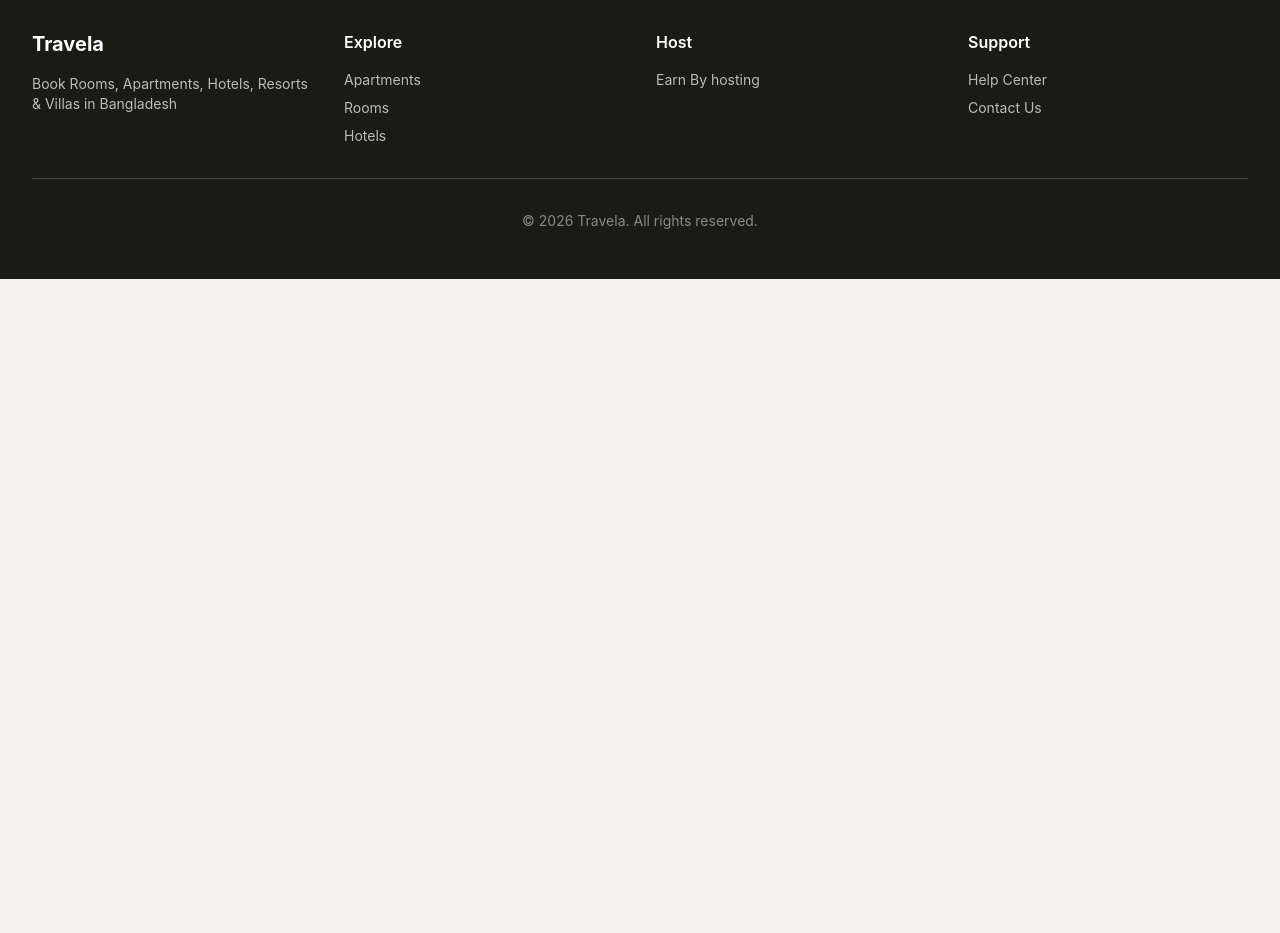
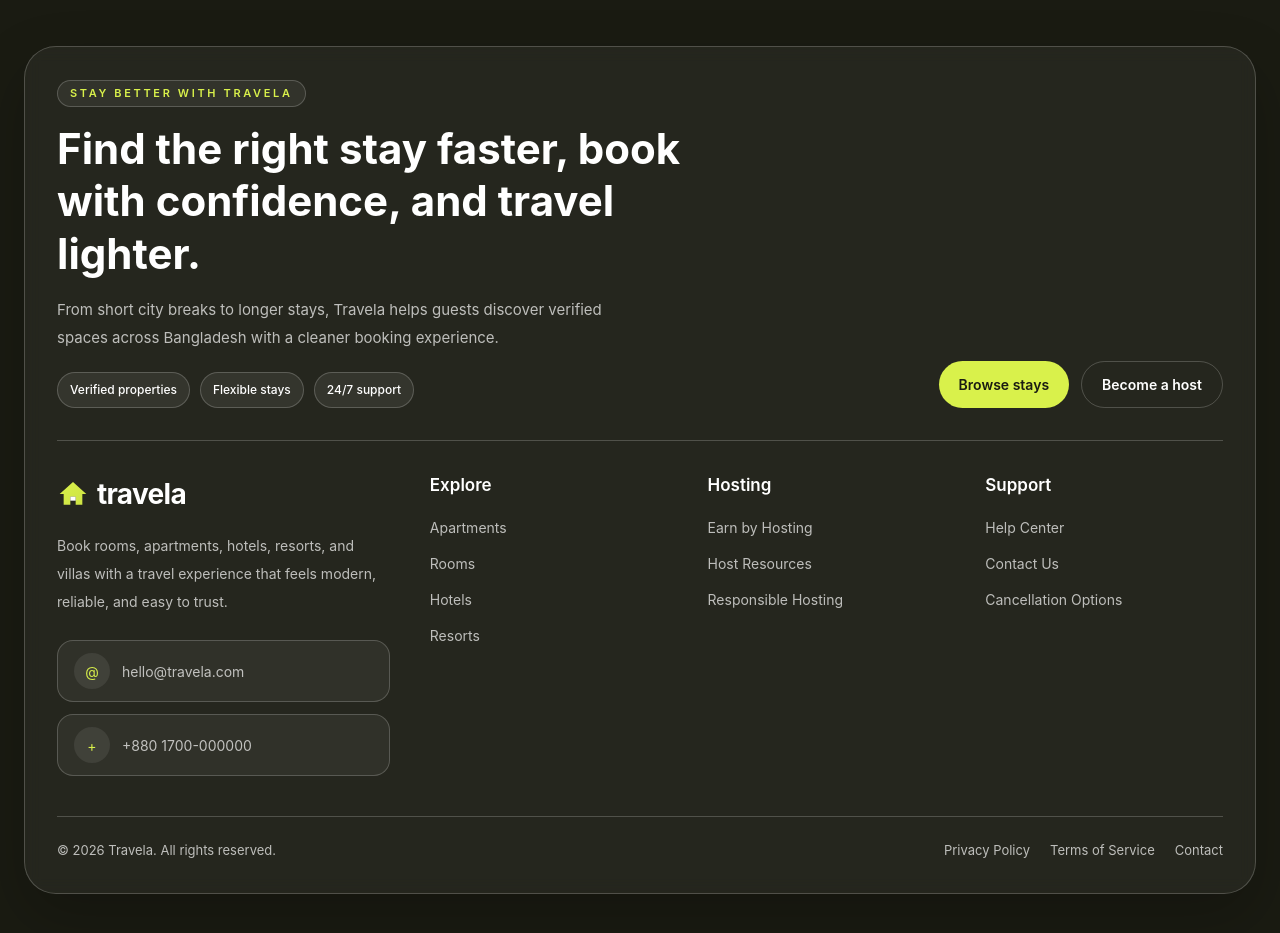
Before and after one commit to Progressive-Byte/xyz_travellers_frontend, a Next.js app: page / in a window 1280 px wide. Shown: the part 3800-4733 px from the top of the page. Before the commit the page ends 4079 px from the top, so only its background shows below. Built offline with nearby package versions, Linux system fonts and the light colour scheme.

Commit message:
redesign footer component and add refresh task docs

```diff
--- a/components/layout/Footer.tsx
+++ b/components/layout/Footer.tsx
@@ -2,64 +2,162 @@ import React from "react";
 import Link from "next/link";
 
 export const Footer: React.FC = () => {
+  const footerGroups = [
+    {
+      title: "Explore",
+      links: [
+        { label: "Apartments", href: "/apartments" },
+        { label: "Rooms", href: "/rooms" },
+        { label: "Hotels", href: "/hotels" },
+        { label: "Resorts", href: "/resorts" },
+      ],
+    },
+    {
+      title: "Hosting",
+      links: [
+        { label: "Earn by Hosting", href: "/host" },
+        { label: "Host Resources", href: "/host/resources" },
+        { label: "Responsible Hosting", href: "/host/guidelines" },
+      ],
+    },
+    {
+      title: "Support",
+      links: [
+        { label: "Help Center", href: "/help" },
+        { label: "Contact Us", href: "/contact" },
+        { label: "Cancellation Options", href: "/help/cancellations" },
+      ],
+    },
+  ];
+
   return (
-    <footer className="bg-footer-bg text-footer-text py-12 mt-12">
-      <div className="max-w-7xl mx-auto px-4 sm:px-6 lg:px-8">
-        <div className="grid grid-cols-1 md:grid-cols-4 gap-8">
+    <footer className="mt-14 bg-footer-bg text-footer-text">
+      <div className="mx-auto max-w-7xl px-6 py-10 md:py-14">
+        <div className="rounded-[32px] border border-footer-border bg-white/5 p-6 shadow-[0_24px_60px_rgba(0,0,0,0.22)] backdrop-blur-sm md:p-8">
+          <div className="flex flex-col gap-8 border-b border-footer-border pb-8 lg:flex-row lg:items-end lg:justify-between">
+            <div className="max-w-2xl">
+              <div className="inline-flex items-center gap-2 rounded-full border border-footer-border bg-white/6 px-3 py-1 text-[11px] font-semibold uppercase tracking-[0.24em] text-primary">
+                Stay Better With Travela
+              </div>
+              <h2 className="mt-4 font-sora text-3xl font-bold leading-tight text-footer-text md:text-[42px]">
+                Find the right stay faster, book with confidence, and travel lighter.
+              </h2>
+              <p className="mt-4 max-w-xl text-[15px] leading-7 text-footer-text-muted">
+                From short city breaks to longer stays, Travela helps guests discover
+                verified spaces across Bangladesh with a cleaner booking experience.
+              </p>
+              <div className="mt-5 flex flex-wrap gap-2.5 text-[12px] font-medium text-footer-text">
+                <span className="rounded-full border border-footer-border bg-white/7 px-3 py-2">
+                  Verified properties
+                </span>
+                <span className="rounded-full border border-footer-border bg-white/7 px-3 py-2">
+                  Flexible stays
+                </span>
+                <span className="rounded-full border border-footer-border bg-white/7 px-3 py-2">
+                  24/7 support
+                </span>
+              </div>
+            </div>
+
+            <div className="flex flex-col gap-3 sm:flex-row">
+              <Link
+                href="/apartments"
+                className="inline-flex items-center justify-center rounded-full bg-primary px-5 py-3 text-[14px] font-semibold text-text-primary transition-all duration-200 hover:bg-primary-hover"
+              >
+                Browse stays
+              </Link>
+              <Link
+                href="/host"
+                className="inline-flex items-center justify-center rounded-full border border-footer-border px-5 py-3 text-[14px] font-semibold text-footer-text transition-all duration-200 hover:bg-white/8"
+              >
+                Become a host
+              </Link>
+            </div>
+          </div>
+
+          <div className="grid gap-10 pt-8 md:grid-cols-[1.4fr_repeat(3,minmax(0,1fr))]">
             <div>
-            <h3 className="font-sora text-xl font-bold mb-4">Travela</h3>
-            <p className="text-footer-text-muted text-sm">
-              Book Rooms, Apartments, Hotels, Resorts & Villas in Bangladesh
+              <Link href="/" className="inline-flex items-center gap-2">
+                <svg className="h-8 w-8" viewBox="0 0 24 24" fill="none">
+                  <defs>
+                    <linearGradient id="footerLogoGradient" x1="0%" y1="0%" x2="100%" y2="100%">
+                      <stop offset="0%" stopColor="var(--color-primary)" />
+                      <stop offset="100%" stopColor="var(--color-primary-hover)" />
+                    </linearGradient>
+                  </defs>
+                  <path
+                    d="M10 20V14H14V20H19V12H22L12 3L2 12H5V20H10Z"
+                    fill="url(#footerLogoGradient)"
+                  />
+                  <path d="M10 14H14V17H10V14Z" fill="white" />
+                </svg>
+                <span className="font-sora text-[28px] font-bold tracking-tight text-footer-text">
+                  travela
+                </span>
+              </Link>
+
+              <p className="mt-4 max-w-sm text-[14px] leading-7 text-footer-text-muted">
+                Book rooms, apartments, hotels, resorts, and villas with a travel
+                experience that feels modern, reliable, and easy to trust.
               </p>
+
+              <div className="mt-6 space-y-3 text-[14px] text-footer-text-muted">
+                <a
+                  href="mailto:hello@travela.com"
+                  className="flex items-center gap-3 rounded-2xl border border-footer-border bg-white/5 px-4 py-3 transition-colors duration-200 hover:bg-white/8"
+                >
+                  <span className="flex h-9 w-9 items-center justify-center rounded-full bg-white/8 text-primary">
+                    @
+                  </span>
+                  hello@travela.com
+                </a>
+                <a
+                  href="tel:+8801700000000"
+                  className="flex items-center gap-3 rounded-2xl border border-footer-border bg-white/5 px-4 py-3 transition-colors duration-200 hover:bg-white/8"
+                >
+                  <span className="flex h-9 w-9 items-center justify-center rounded-full bg-white/8 text-primary">
+                    +
+                  </span>
+                  +880 1700-000000
+                </a>
               </div>
-          <div>
-            <h4 className="font-semibold mb-4">Explore</h4>
-            <ul className="space-y-2 text-sm text-footer-text-muted">
-              <li>
-                <Link href="/apartments" className="hover:text-primary">
-                  Apartments
+            </div>
+
+            {footerGroups.map((group) => (
+              <div key={group.title}>
+                <h3 className="font-sora text-[17px] font-semibold text-footer-text">
+                  {group.title}
+                </h3>
+                <ul className="mt-4 space-y-3">
+                  {group.links.map((link) => (
+                    <li key={link.label}>
+                      <Link
+                        href={link.href}
+                        className="text-[14px] text-footer-text-muted transition-colors duration-200 hover:text-primary"
+                      >
+                        {link.label}
                       </Link>
                     </li>
-              <li>
-                <Link href="/rooms" className="hover:text-primary">
-                  Rooms
-                </Link>
-              </li>
-              <li>
-                <Link href="/hotels" className="hover:text-primary">
-                  Hotels
-                </Link>
-              </li>
+                  ))}
                 </ul>
               </div>
-          <div>
-            <h4 className="font-semibold mb-4">Host</h4>
-            <ul className="space-y-2 text-sm text-footer-text-muted">
-              <li>
-                <Link href="/host" className="hover:text-primary">
-                  Earn By hosting
+            ))}
+          </div>
+
+          <div className="mt-10 flex flex-col gap-4 border-t border-footer-border pt-6 text-[13px] text-footer-text-muted md:flex-row md:items-center md:justify-between">
+            <p>© 2026 Travela. All rights reserved.</p>
+            <div className="flex flex-wrap items-center gap-5">
+              <Link href="/privacy" className="transition-colors duration-200 hover:text-primary">
+                Privacy Policy
               </Link>
-              </li>
-            </ul>
-          </div>
-          <div>
-            <h4 className="font-semibold mb-4">Support</h4>
-            <ul className="space-y-2 text-sm text-footer-text-muted">
-              <li>
-                <Link href="/help" className="hover:text-primary">
-                  Help Center
+              <Link href="/terms" className="transition-colors duration-200 hover:text-primary">
+                Terms of Service
               </Link>
-              </li>
-              <li>
-                <Link href="/contact" className="hover:text-primary">
-                  Contact Us
+              <Link href="/contact" className="transition-colors duration-200 hover:text-primary">
+                Contact
               </Link>
-              </li>
-            </ul>
             </div>
           </div>
-        <div className="border-t border-footer-border mt-8 pt-8 text-center text-sm text-footer-text-muted/70">
-          <p>© 2026 Travela. All rights reserved.</p>
         </div>
       </div>
     </footer>
--- /dev/null
+++ b/tasks/todo.md
@@ -0,0 +1,9 @@
+# Footer Refresh
+
+- [completed] Review the current footer structure and match it to the site's visual language.
+- [completed] Redesign `components/layout/Footer.tsx` with a stronger layout, better hierarchy, and cleaner actions.
+- [completed] Verify the changes with a production build and record the result here.
+
+## Review
+
+- `npm.cmd run build` passed successfully after the footer redesign.
```
Lines whose indentation alone changed are shown as unchanged.
